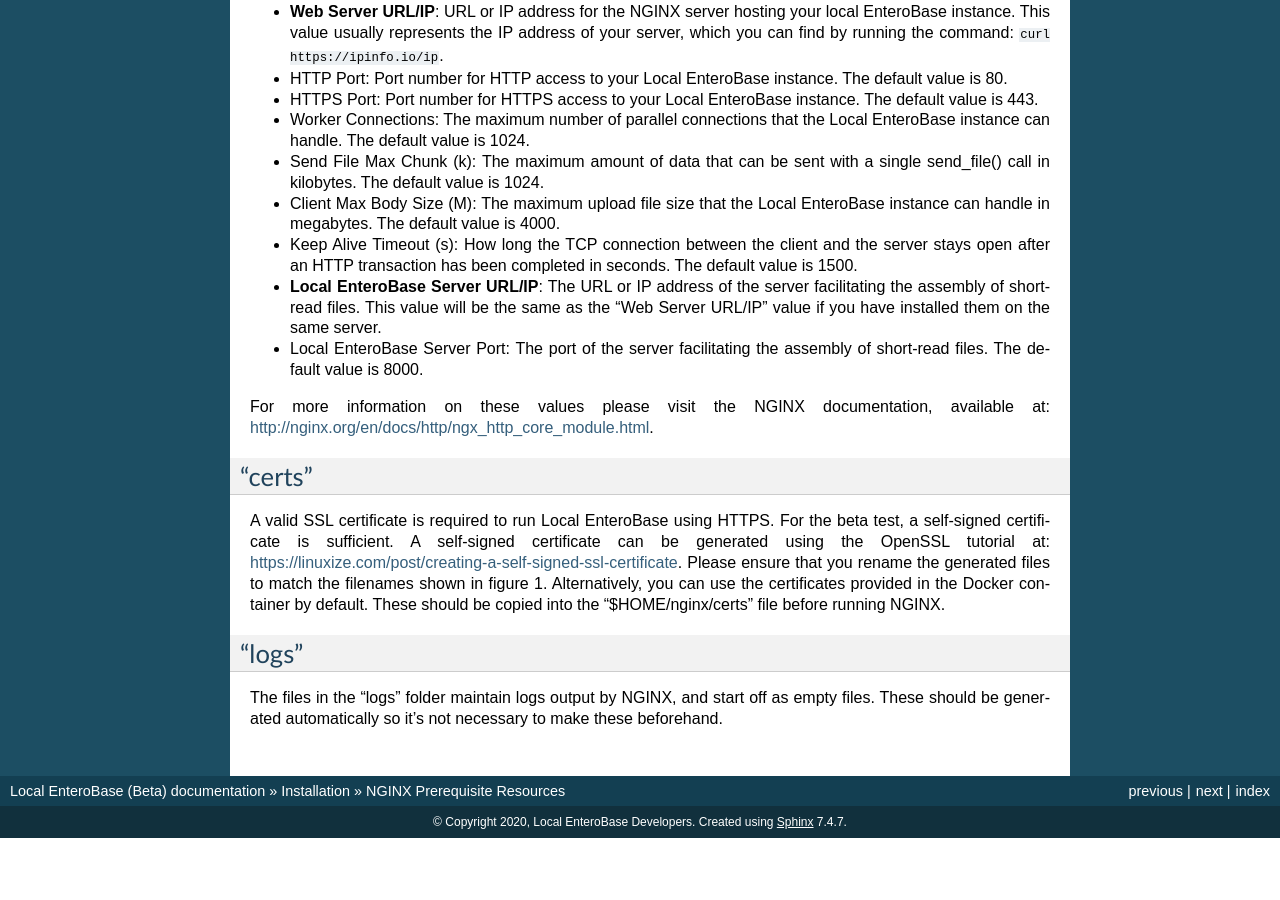
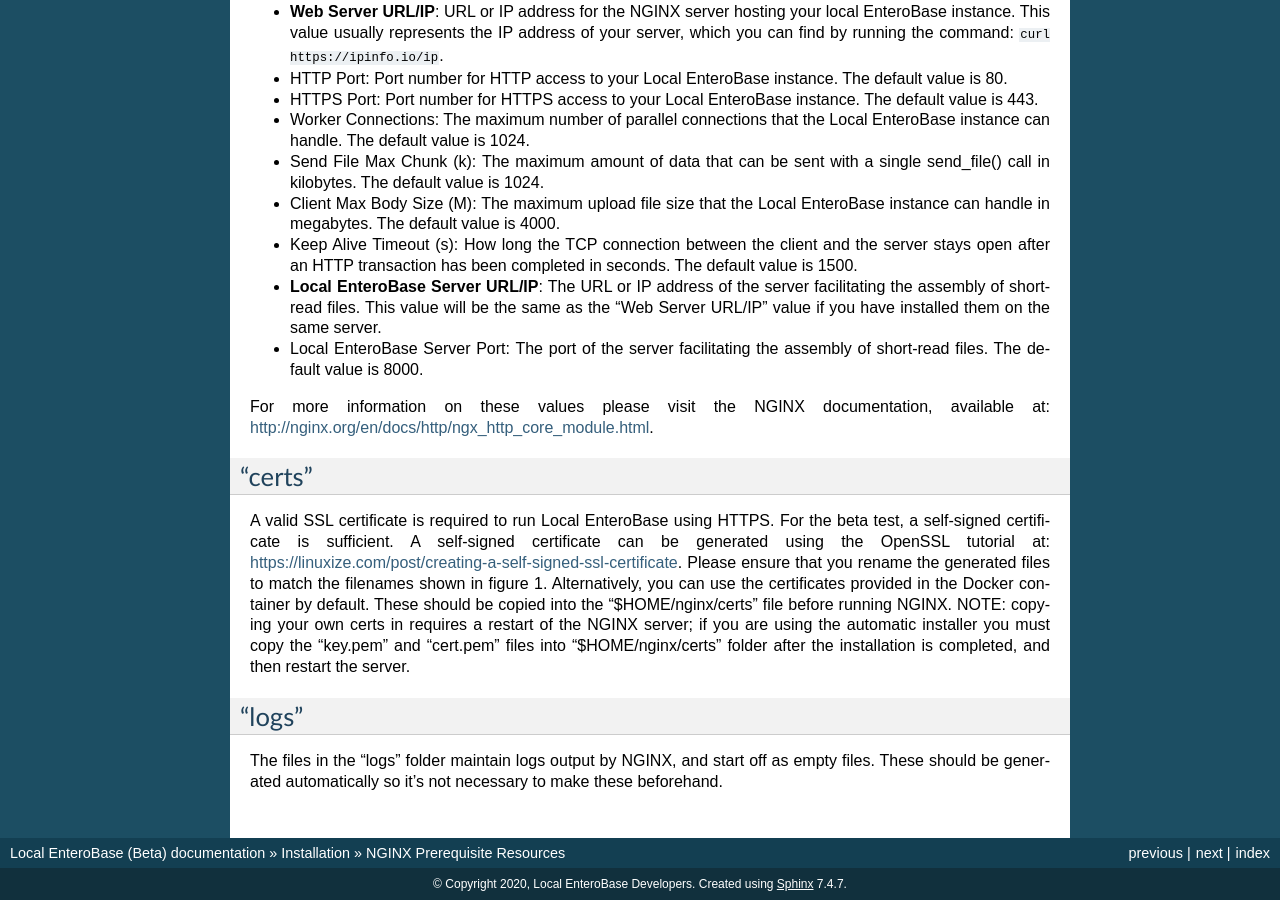
Before and after one commit to khaledk2/leb-beta, a Sphinx documentation site: the page built from docs/installation/nginx_prerequisites.rst, in a window 1280 px wide and 900 px high, scrolled down 1224 px. Built offline with Sphinx 7.4.7, drawn with Linux system fonts in a browser that asks for light colours; pages that are not in the unit, such as notebooks, are missing from menus; before the commit the page ends 2062 px from its top, so only the background shows below that.

Commit message:
Update nginx_prerequisites.rst

```diff
--- a/docs/installation/nginx_prerequisites.rst
+++ b/docs/installation/nginx_prerequisites.rst
@@ -48,7 +48,7 @@
 "certs"
 =======
 
-A valid SSL certificate is required to run Local EnteroBase using HTTPS. For the beta test, a self-signed certificate is sufficient. A self-signed certificate can be generated using the OpenSSL tutorial at: `<https://linuxize.com/post/creating-a-self-signed-ssl-certificate>`_. Please ensure that you rename the generated files to match the filenames shown in figure 1. Alternatively, you can use the certificates provided in the Docker container by default. These should be copied into the "$HOME/nginx/certs" file before running NGINX.
+A valid SSL certificate is required to run Local EnteroBase using HTTPS. For the beta test, a self-signed certificate is sufficient. A self-signed certificate can be generated using the OpenSSL tutorial at: `<https://linuxize.com/post/creating-a-self-signed-ssl-certificate>`_. Please ensure that you rename the generated files to match the filenames shown in figure 1. Alternatively, you can use the certificates provided in the Docker container by default. These should be copied into the "$HOME/nginx/certs" file before running NGINX. NOTE: copying your own certs in requires a restart of the NGINX server; if you are using the automatic installer you must copy the "key.pem" and "cert.pem" files into "$HOME/nginx/certs" folder after the installation is completed, and then restart the server.
 
 "logs"
 ======
```
